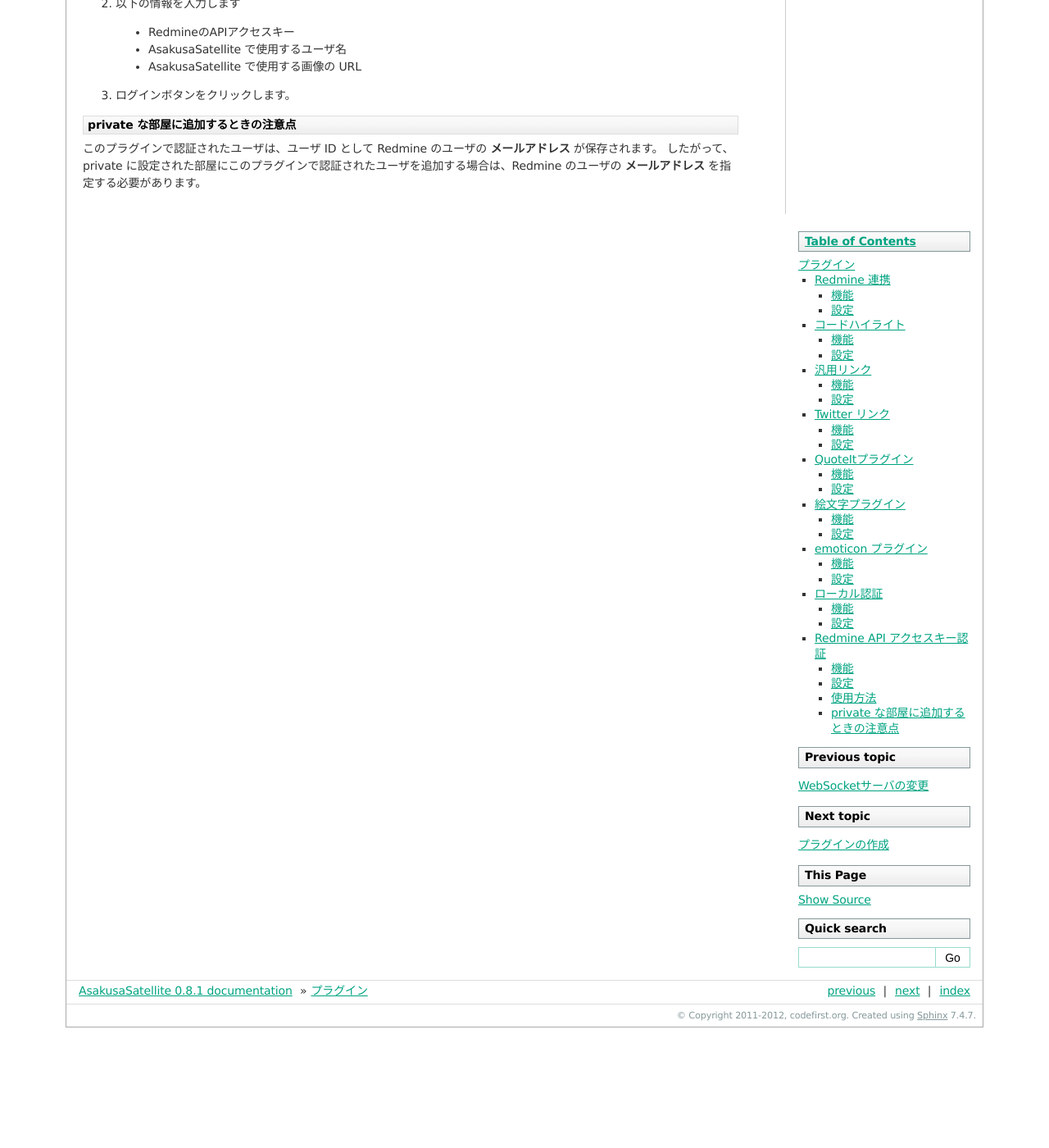
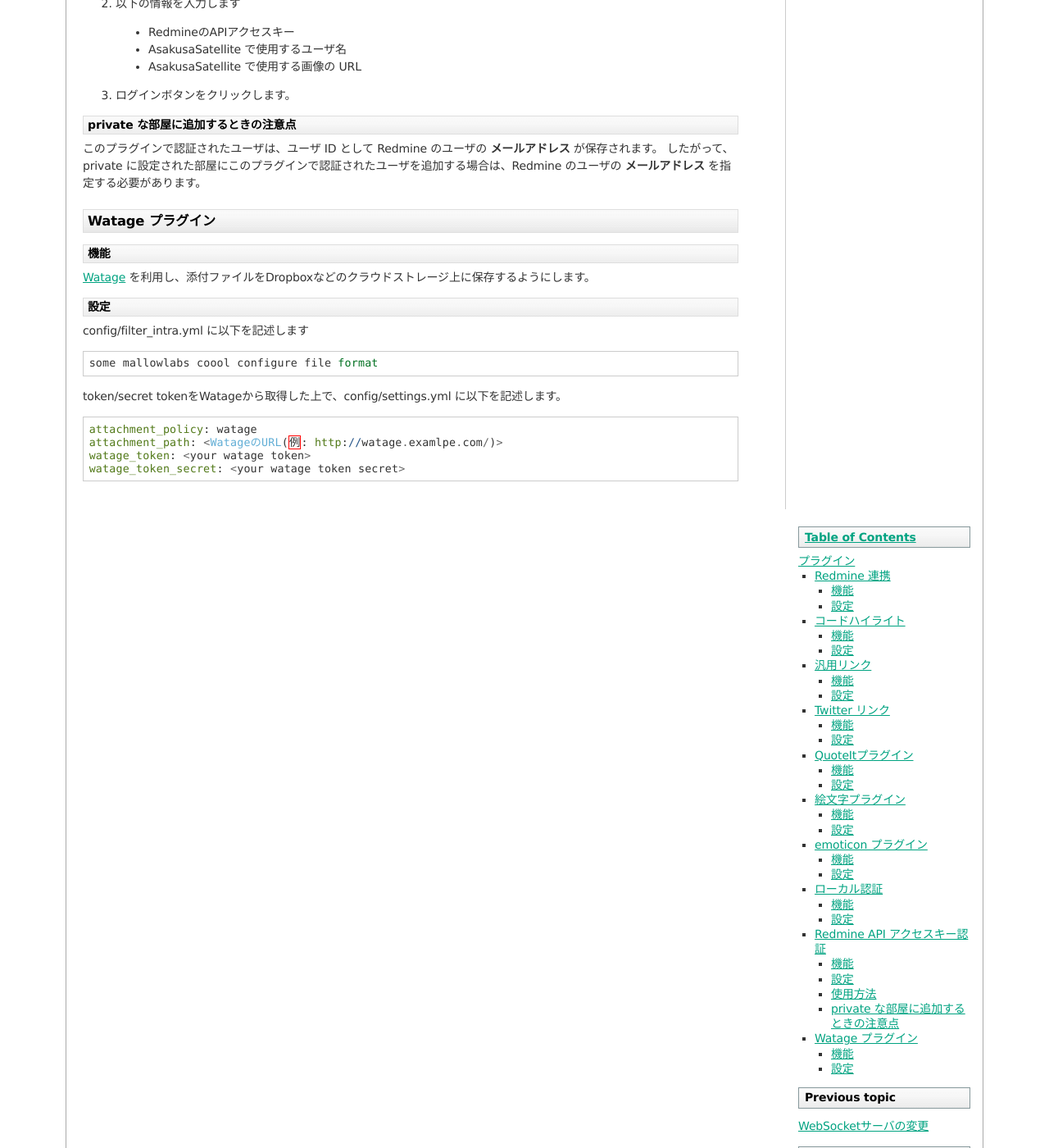
Before and after one commit to codefirst/asakusa-satellite-manual, a Sphinx documentation site: the page built from source/plugin.rst, in a window 1280 px wide and 1400 px high, scrolled down 4673 px. Shown: the whole window at 82% size. Built offline with Sphinx 7.4.7, drawn with Linux system fonts in a browser that asks for light colours; before the commit the page ends 5926 px from its top, so only the background shows below that.

Commit message:
add manual: watage

```diff
--- a/source/plugin.rst
+++ b/source/plugin.rst
@@ -267,3 +267,31 @@
 ^^^^^^^^^^^^^^^^^^^^^^^^^^^^^^^^^^^^^^^^^^^^^^^^^^^^^^
 このプラグインで認証されたユーザは、ユーザ ID として Redmine のユーザの **メールアドレス** が保存されます。
 したがって、private に設定された部屋にこのプラグインで認証されたユーザを追加する場合は、Redmine のユーザの **メールアドレス** を指定する必要があります。
+
+.. _watage:
+
+Watage プラグイン
+------------------------------------------------------
+
+機能
+^^^^^^^^^^^^^^^^^^^^^^^^^^^^^^^^^^^^^^^^^^^^^^^^^^^^^^
+
+`Watage <https://github.com/codefirst/watage>`_ を利用し、添付ファイルをDropboxなどのクラウドストレージ上に保存するようにします。
+
+設定
+^^^^^^^^^^^^^^^^^^^^^^^^^^^^^^^^^^^^^^^^^^^^^^^^^^^^^^
+
+config/filter\_intra.yml に以下を記述します
+
+.. code-block:: ruby
+
+  some mallowlabs coool configure file format
+
+token/secret tokenをWatageから取得した上で、config/settings.yml に以下を記述します。
+
+.. code-block:: ruby
+
+  attachment_policy: watage
+  attachment_path: <WatageのURL(例: http://watage.examlpe.com/)>
+  watage_token: <your watage token>
+  watage_token_secret: <your watage token secret>
```
Also changed, not shown: source/writing-plugins.rst (+0 -7 lines).
